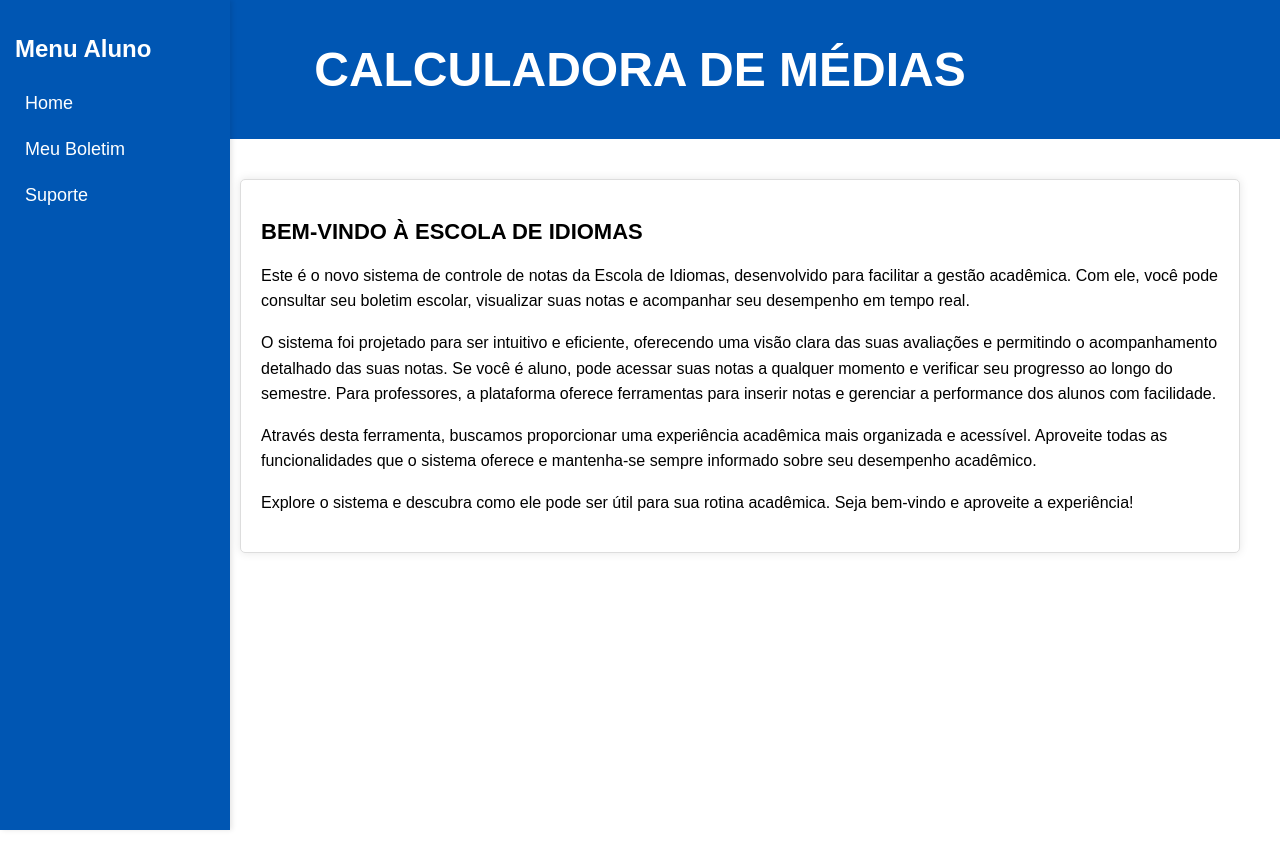
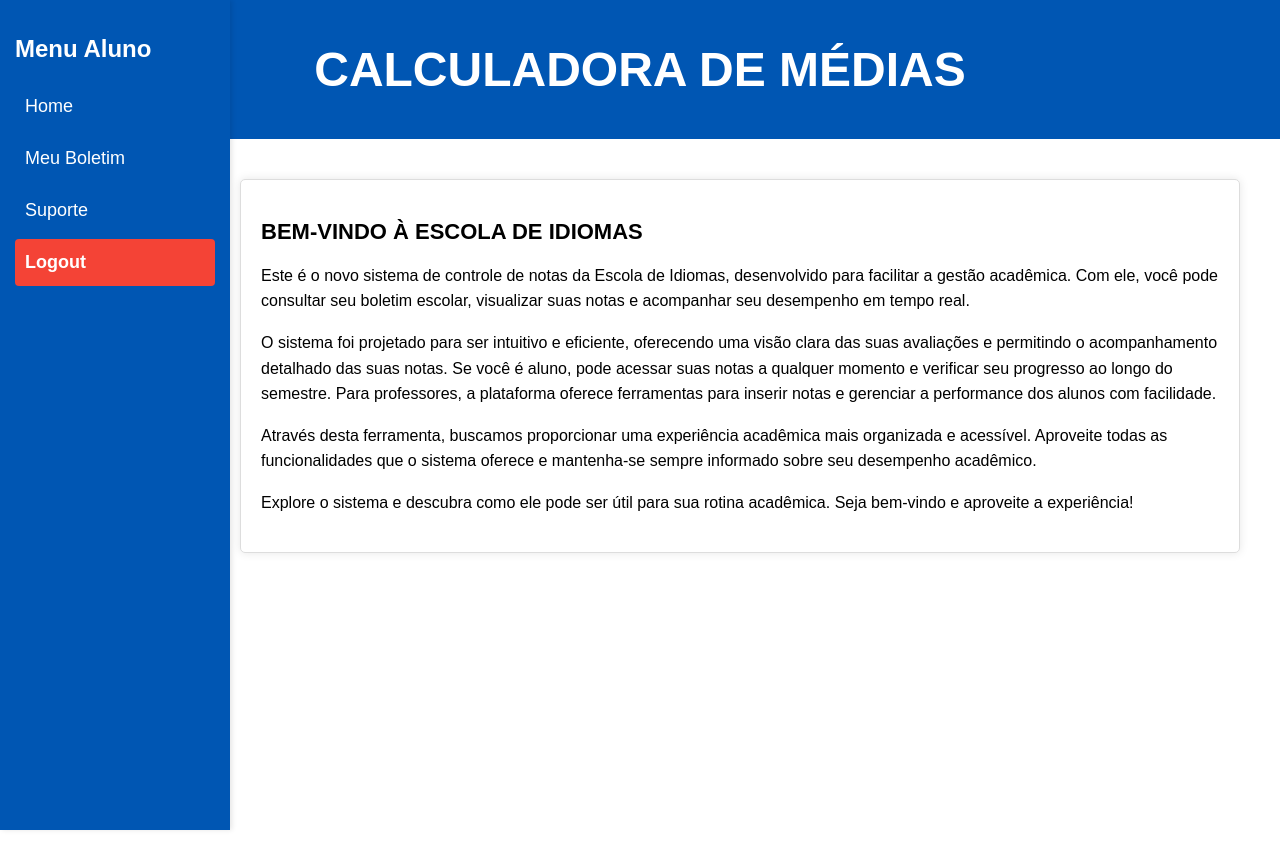
Before and after one commit to MatheusMZP/SistemaMedias, a plain HTML site: page sistema.html in a window 1280 px wide. Drawn offline with Linux system fonts and the light colour scheme.

Commit message:
Inserção de botão logout
Verifiquem se estão de acordo com a nova funcionalidade

```diff
--- a/sistema.css
+++ b/sistema.css
@@ -186,6 +186,21 @@ table tbody tr td:last-child:contains("REPROVADO") {
     color: #f44336; /* Vermelho */
 }
 
+/* Estilo específico para o botão de logout */
+.sidebar a#logoutLink {
+    background-color: #f44336;
+    font-weight: bold;
+}
+
+.sidebar a#logoutLink:hover {
+    background-color: #d32f2f;
+}
+
+.sidebar a {
+    font-size: 18px;
+    line-height: 1.5;
+}
+
 
 
 @media (max-width: 768px) {
--- a/sistema.js
+++ b/sistema.js
@@ -8,6 +8,7 @@ document.addEventListener('DOMContentLoaded', function() {
         <a href="#" id="homeLink">Home</a>
         <a href="#" id="meuLink">Meu Boletim</a>
         <a href="#" id="supportLink">Suporte</a>
+        <a href="#" id="logoutLink">Logout</a> <!-- Botão de Logout -->
     `;
 
     const professorOptions = `
@@ -16,10 +17,20 @@ document.addEventListener('DOMContentLoaded', function() {
         <a href="#" id="boletimLink">Boletim Alunos</a>
         <a href="#" id="inserirNotasLink">Inserir Notas</a>
         <a href="#" id="supportLink">Suporte</a>
+        <a href="#" id="logoutLink">Logout</a> <!-- Botão de Logout -->
     `;
 
     // Define o menu lateral de acordo com o tipo de usuário
     sidebar.innerHTML = userType === 'professor' ? professorOptions : alunoOptions;
+
+    // Seleciona o link de logout após atualizar o sidebar
+    const logoutLink = document.getElementById('logoutLink');
+    if (logoutLink) {
+        logoutLink.addEventListener('click', function() {
+            sessionStorage.clear(); // Limpa o sessionStorage para remover os dados do usuário
+            window.location.href = 'index.html'; // Redireciona para a tela de login
+        });
+    }
 
     const welcomeBox = document.getElementById('welcomeBox');
     const insertBox = document.getElementById('insertBox');
@@ -67,7 +78,6 @@ document.addEventListener('DOMContentLoaded', function() {
         });
     }
 
-
     if (inserirNotasLink) {
         inserirNotasLink.addEventListener('click', function() {
             welcomeBox.style.display = 'none';
@@ -96,7 +106,6 @@ document.addEventListener('DOMContentLoaded', function() {
     const situacaoInput = document.getElementById('situacao');
 
     const submitNotesButton = document.getElementById('submitNotes');
-
     submitNotesButton.addEventListener('click', function() {
         document.getElementById('insertNotesForm').reset();
         alert('Notas foram incluídas com sucesso!');
@@ -139,7 +148,6 @@ document.addEventListener('DOMContentLoaded', function() {
         situacaoInput.value = situacao;
     });
 
-    // Enviar suporte
     const sendSupportButton = document.getElementById('sendSupport');
     sendSupportButton.addEventListener('click', function() {
         const reason = document.getElementById('reason').value;
```
